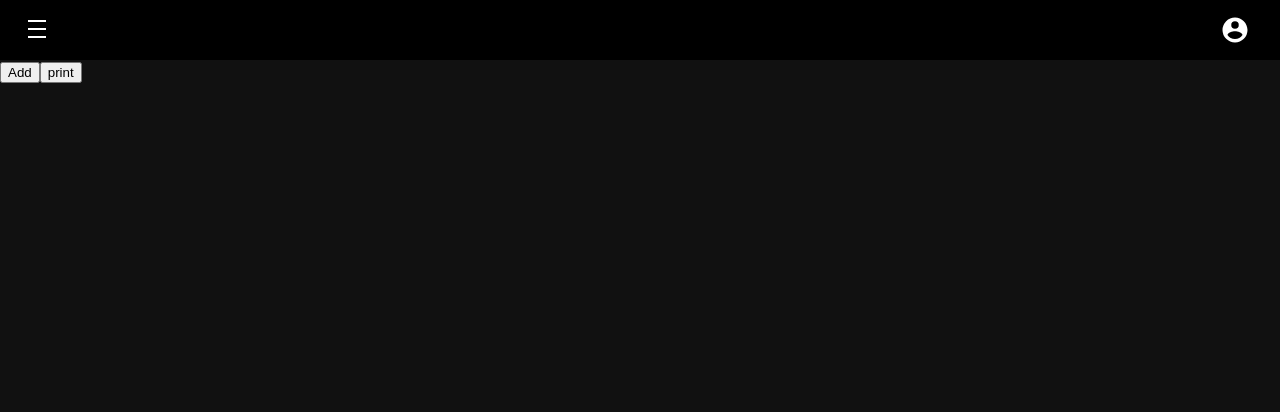
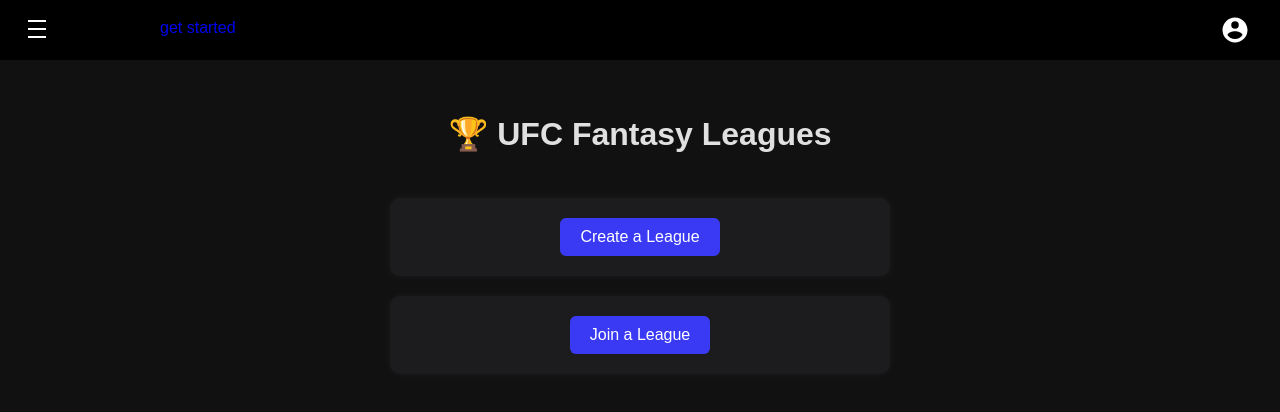
Before and after one commit to MichaelPoe44/UFC_Fantasy, a React (Vite) app in the folder vite/UFC_Fantasy/: page /get-started in a window 1280 px wide. Shown: the top 412 px of the page. Built offline with nearby package versions, Linux system fonts and the light colour scheme.

Commit message:
menuStyle

```diff
--- a/vite/UFC_Fantasy/src/components/Header.jsx
+++ b/vite/UFC_Fantasy/src/components/Header.jsx
@@ -8,6 +8,11 @@
                 <img className="drop_down_button" src="bars.svg" />
             </Link>
 
+            <Link to="/get-started">
+                <p style={{position: "absolute", left: "160px", top: "0px"}}>get started</p>
+            </Link>
+
+
             <Link to="/profile">
                 <img className="profile_icon" src="profile.svg"/>
             </Link>
--- /dev/null
+++ b/vite/UFC_Fantasy/src/pages/GetStarted.css
@@ -0,0 +1,64 @@
+.league-container {
+  max-width: 500px;
+  margin: 50px auto;
+  text-align: center;
+}
+
+h1 {
+  margin-bottom: 40px;
+  color: #e0e0e0;
+}
+
+.card {
+  background-color: #1c1c1e;
+  padding: 20px;
+  border-radius: 10px;
+  margin-bottom: 20px;
+  box-shadow: 0 0 10px rgba(255, 255, 255, 0.05);
+}
+
+.toggle-btn {
+  background-color: #3a3af5;
+  color: white;
+  padding: 10px 20px;
+  border: none;
+  border-radius: 6px;
+  font-size: 16px;
+  cursor: pointer;
+  transition: background 0.3s ease;
+}
+
+.toggle-btn:hover {
+  background-color: #2c2ccc;
+}
+
+.form {
+  margin-top: 15px;
+}
+
+.form input {
+  padding: 10px;
+  width: 70%;
+  border: 1px solid #555;
+  border-radius: 5px;
+  margin-bottom: 10px;
+  background-color: #2a2a2d;
+  color: white;
+}
+
+.form button {
+  display: block;
+  margin: 10px auto 0;
+  padding: 10px 25px;
+  background-color: #00c896;
+  color: white;
+  border: none;
+  border-radius: 6px;
+  cursor: pointer;
+  font-weight: bold;
+  transition: background 0.3s ease;
+}
+
+.form button:hover {
+  background-color: #00a97a;
+}
--- a/vite/UFC_Fantasy/src/pages/GetStarted.jsx
+++ b/vite/UFC_Fantasy/src/pages/GetStarted.jsx
@@ -1,17 +1,90 @@
-import { useState } from "react"
+import React, { useState } from 'react';
+/*
+function GetStarted() {
+  const [showInput1, setShowInput1] = useState(false);
+  const [showInput2, setShowInput2] = useState(false);
 
+  return (
+    <div style={{ padding: '20px' }}>
+      <h1>Input Revealer</h1>
 
-export default function GetStarted(){
+      <button onClick={() => setShowInput1(true)}>Show Input 1</button>
+      {showInput1 && (
+        <div>
+          <input type="text" placeholder="Enter something for Input 1" />
+        </div>
+      )}
 
-    return(
-        <div className="getstarted">
+      <button onClick={() => setShowInput2(true)} style={{ marginLeft: '10px' }}>
+        Show Input 2
+      </button>
+      {showInput2 && (
+        <div>
+          <input type="text" placeholder="Enter something for Input 2" />
+        </div>
+      )}
+    </div>
+  );
+}
 
+export default GetStarted;
+*/
+import "./GetStarted.css"
 
-            <button>
-                Add
-            </button>
+function GetStarted() {
+  const [showCreateForm, setShowCreateForm] = useState(false);
+  const [showJoinForm, setShowJoinForm] = useState(false);
+  const [leagueName, setLeagueName] = useState('');
+  const [joinCode, setJoinCode] = useState('');
 
-            <button>print</button>
-        </div>
-    )
+  const handleCreate = () => {
+
+  }
+  const handleJoin = () => {
+
+  }
+  return(
+    <div className="league-container">
+      <h1>🏆 UFC Fantasy Leagues</h1>
+
+      <div className="card">
+        <button className="toggle-btn" onClick={() => setShowCreateForm(!showCreateForm)}>
+          {showCreateForm ? 'Cancel' : 'Create a League'}
+        </button>
+        {showCreateForm && (
+          <form className="form" onSubmit={handleCreate}>
+            <input
+              type="text"
+              placeholder="Enter league name"
+              value={leagueName}
+              onChange={(e) => setLeagueName(e.target.value)}
+              required
+            />
+            <button type="submit">Create</button>
+          </form>
+        )}
+      </div>
+
+      <div className="card">
+        <button className="toggle-btn" onClick={() => setShowJoinForm(!showJoinForm)}>
+          {showJoinForm ? 'Cancel' : 'Join a League'}
+        </button>
+        {showJoinForm && (
+          <form className="form" onSubmit={handleJoin}>
+            <input
+              type="text"
+              placeholder="Enter league code"
+              value={joinCode}
+              onChange={(e) => setJoinCode(e.target.value)}
+              required
+            />
+            <button type="submit">Join</button>
+          </form>
+        )}
+      </div>
+    </div>
+
+  );
 }
+
+export default GetStarted;
--- a/vite/UFC_Fantasy/src/pages/Home.jsx
+++ b/vite/UFC_Fantasy/src/pages/Home.jsx
@@ -9,7 +9,7 @@
         <section className="hero">
             <h1>Welcome to UFC Fantasy</h1>
             <p>Build you team. Earn points. Dominate the leaderboard.</p>
-            <Link to="/get-started">
+            <Link to="/league-menu">
                 <button className="get_started_button">Get Started</button>
             </Link>
         </section>
--- /dev/null
+++ b/vite/UFC_Fantasy/src/pages/LeagueMenu.css
@@ -0,0 +1,23 @@
+
+.create_button{
+    padding: 0.75rem 1.5rem;
+    margin-top: 1rem;
+    font-size: 1.1rem;
+    background-color: #e50914;
+    border: none;
+    color: white;
+    border-radius: 4px;
+    cursor: pointer;
+}
+
+
+.join_button{
+    padding: 0.75rem 1.5rem;
+    margin-top: 1rem;
+    font-size: 1.1rem;
+    background-color: #e50914;
+    border: none;
+    color: white;
+    border-radius: 4px;
+    cursor: pointer;
+}
--- a/vite/UFC_Fantasy/src/pages/LeagueMenu.jsx
+++ b/vite/UFC_Fantasy/src/pages/LeagueMenu.jsx
@@ -1,23 +1,37 @@
 import { useState } from "react";
 import { getStateContext } from "../StateProvider";
+import "./LeagueMenu.css"
 
 
 
 
 export default function LeagueMenu(){
 
-    const [name, setName] = useState("");
     const {state, dispatch} = getStateContext();
 
+    //for league creation
+    const [showCreateForm, setShowCreateForm] = useState(false)
+    const [leageName, setName] = useState("");
+
+    //for joining league
+    const [showJoinForm, setShowJoinForm] = useState(false)
+    const [leageId, setId] = useState("");
+
+
     const create_league = () => {
-        console.log(name)
+        dispatch({
+            type: "CREATE_LEAGUE",
+            name: leageName,
+        })
+        setName("")
     }
 
-    const addLeague = () => {
+    const join_league = () => {
         dispatch({
-            type: "ADD_LEAGUE",
-            league: "myname"
+            type: "JOIN_LEAGUE",
+            id: leageId,
         })
+        setId("")
     }
 
     const do_this = () => {
@@ -25,11 +39,46 @@
     }
     return(
         <div className="league_menu">
-            <input type="text" onChange={(e) => setName(e.target.value)}/>
-            <button onClick={create_league}>create</button>
+            <h1>🏆 UFC Fantasy Leagues</h1>
 
-            <button onClick={addLeague}>here</button>
-            <button onClick={do_this}>check</button>
+            <div className="card">
+                <button className="toggle_button" onClick={() => setShowCreateForm(!showCreateForm)}>
+                    {showCreateForm ? "Cancel" : "Create a League"}
+                </button>
+                {showCreateForm && (
+                    <form className="form" onSubmit={create_league}>
+                        <input
+                            type="text"
+                            placeholder="Enter League Name"
+                            value={leageName}
+                            onChange={(e) => setName(e.target.value)}
+                            required
+                        />
+                        <button type="submit">Create</button>
+                    </form>
+                )}
+            </div>
+
+                {/*need to fix the onclick activating both and move the css over from get started*/}
+            <div className="card">
+                <button className="toggle_button" onClick={() => setShowJoinForm(!showJoinForm)}>
+                    {showCreateForm ? "Cancel" : "Join a League"}
+                </button>
+                {showCreateForm && (
+                    <form className="form" onSubmit={join_league}>
+                        <input
+                            type="text"
+                            placeholder="Enter League Id"
+                            value={leageId}
+                            onChange={(e) => setId(e.target.value)}
+                            required
+                        />
+                        <button type="submit">Join</button>
+                    </form>
+                )}
+            </div>
+
+
         </div>
     );
 }
--- a/vite/UFC_Fantasy/src/reducer.jsx
+++ b/vite/UFC_Fantasy/src/reducer.jsx
@@ -14,16 +14,32 @@
 
     ]},
 }
+
+
+
+
+const initialState = {
+    user: null,
+    leagues: [],
+    league_ids: [],
+}
 */
 
 //https://www.frontendmag.com/tutorials/usereducer-vs-usestate/
 export default function reducer(state, action){
     switch (action.type){
 
-        case "ADD_LEAGUE":
+        case "CREATE_LEAGUE":
+            const uniqueID = (Date.now() * Math.random()).toString().substring(0,5)
+            return{
+                ...state,
+                leagues: [...state.leagues, action.name],
+                league_ids: [...state.league_ids, uniqueID]
+            }
+        case "JOIN_LEAGUE":
             return {
                 ...state,
-                leagues: [...state.leagues, action.league]
+                leagues: [...state.leagues, action.name]
             }
 
         case "do something else":
```
